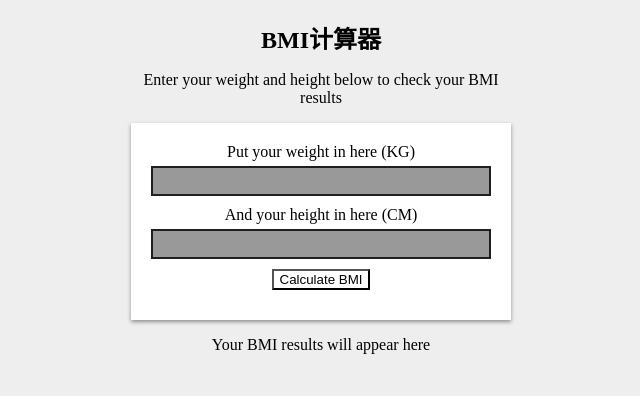
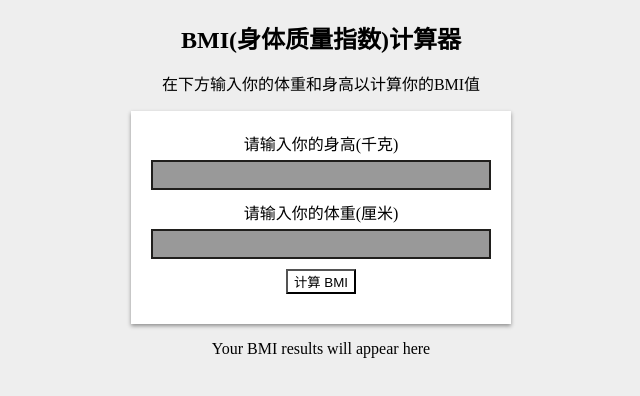
Before and after one commit to astendhal/astendhal.github.io, a plain HTML site: page index.html in a window 1280 px wide. Shown: the whole page, without its empty margins (319-959 px from the left). Drawn offline with Linux system fonts and the light colour scheme.

Commit message:
index.html

```diff
--- a/index.html
+++ b/index.html
@@ -8,20 +8,20 @@
 <body>
     <div class="container">
     	<div class="panel">
-    		<h2 class="text-center">BMI计算器</h2>
+    		<h2 class="text-center">BMI(身体质量指数)计算器</h2>
 
-    			<p id="introText" class="text-center">Enter your weight and height below to check your BMI results</p>
+    			<p id="introText" class="text-center">在下方输入你的体重和身高以计算你的BMI值</p>
 
     			<form>
     				<div id="weightInput">
-    					<p>Put your weight in here (KG)</p>
+    					<p>请输入你的身高(千克)</p>
     		     		<input id="weight" type="number" pattern="[0-9]*" name="a" />
     				</div>
     				<div id="heightInput">
-    					<p>And your height in here (CM)</p>
+    					<p>请输入你的体重(厘米)</p>
 	    				 <input id="height" type="number" pattern="[0-9]*" name="b"/>
     				</div>
-    		     <button type="button" class="btn" onclick="calculate()">Calculate BMI</button>
+    		     <button type="button" class="btn" onclick="calculate()">计算 BMI</button>
     		</form>
     		<div id="results" class="text-center">Your BMI results will appear here</div>
     	</div>
```
